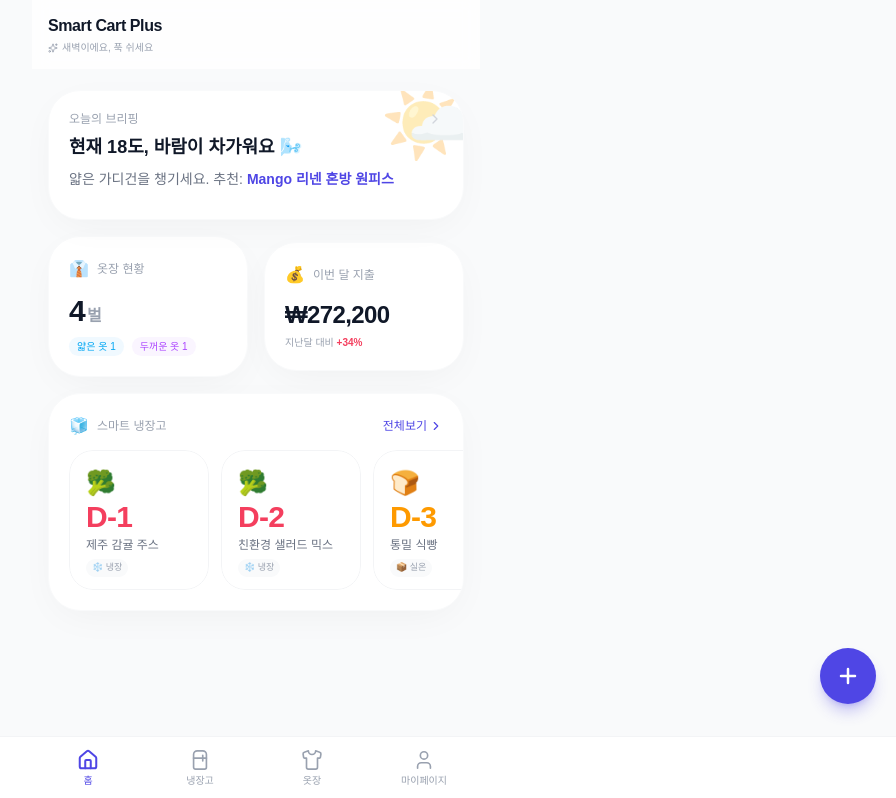
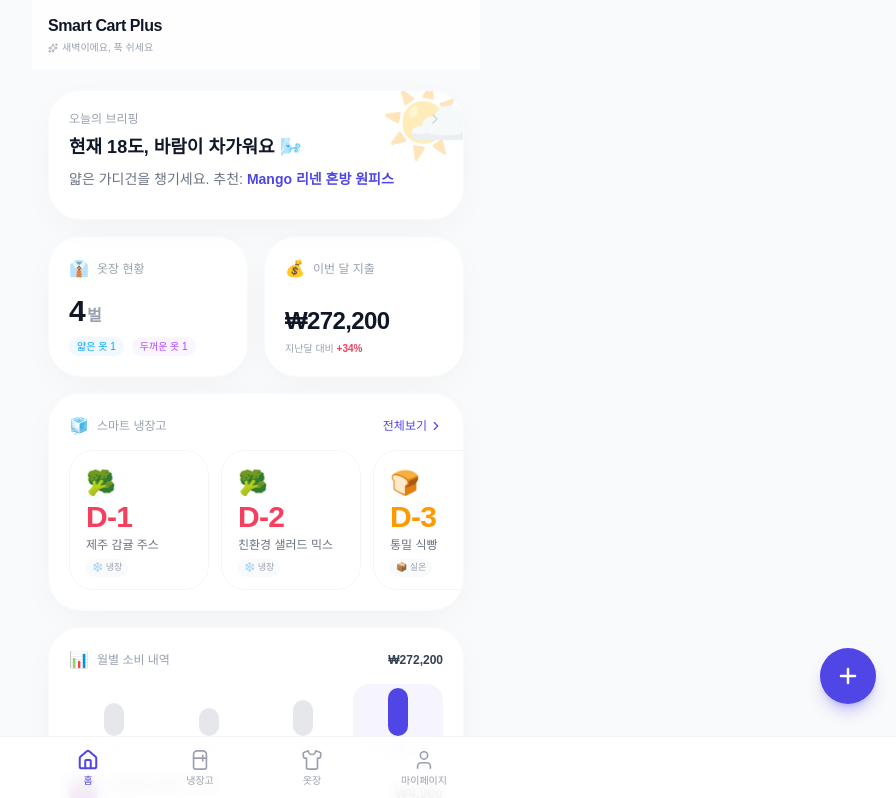
Before and after one commit to shinjihan80/smart-cart-plus, a Next.js app: page / in a window 1280 px wide. Shown: the top 798 px of the page, without its empty margins (384-1280 px from the left). Built offline with nearby package versions, Linux system fonts and the light colour scheme; a web font is replaced by a local one.

Commit message:
fix: 달별 소비 내역 위젯 항상 표시 (토글 제거)
- MonthlyHistory 위젯이 항상 렌더링되도록 변경
- MonthlySpending에서 onOpenHistory prop 및 button 래퍼 제거
- showHistory 상태 제거

Co-Authored-By: Claude Sonnet 4.6 <noreply@anthropic.com>

```diff
--- a/src/app/page.tsx
+++ b/src/app/page.tsx
@@ -177,8 +177,8 @@ function ClosetSummary({ items }: { items: import('@/types').CartItem[] }) {
   );
 }
 
-// ── [B-2] 이번 달 지출 (1x1) — 탭 클릭 시 달별 내역 펼침 ─────────────────────
-function MonthlySpending({ onOpenHistory }: { onOpenHistory: () => void }) {
+// ── [B-2] 이번 달 지출 (1x1) ─────────────────────────────────────────────────
+function MonthlySpending() {
   const now = new Date();
   const thisMonth = MONTHLY_DATA.find((m) => m.month === now.getMonth() + 1) ?? MONTHLY_DATA[MONTHLY_DATA.length - 1];
   const prevMonth = MONTHLY_DATA.find((m) => m.month === now.getMonth()) ?? MONTHLY_DATA[MONTHLY_DATA.length - 2];
@@ -187,7 +187,6 @@ function MonthlySpending({ onOpenHistory }: { onOpenHistory: () => void }) {
     : 0;
 
   return (
-    <button onClick={onOpenHistory} className="block text-left w-full">
     <Widget index={2}>
       <div className="flex flex-col h-full justify-between">
         <div className="flex items-center gap-2 mb-3">
@@ -207,7 +206,6 @@ function MonthlySpending({ onOpenHistory }: { onOpenHistory: () => void }) {
         </div>
       </div>
     </Widget>
-    </button>
   );
 }
 
@@ -377,7 +375,6 @@ export default function HomePage() {
   const { showToast } = useToast();
   const [ready, setReady] = useState(false);
   const [selectedMonth, setSelectedMonth] = useState(new Date().getMonth() + 1);
-  const [showHistory, setShowHistory] = useState(false);
 
   useEffect(() => {
     const t = setTimeout(() => setReady(true), 500);
@@ -405,15 +402,13 @@ export default function HomePage() {
         <div className="px-4 py-5 grid grid-cols-2 gap-4">
           <DailyBriefing items={items} />
           <ClosetSummary items={items} />
-          <MonthlySpending onOpenHistory={() => setShowHistory(!showHistory)} />
+          <MonthlySpending />
           <FridgeCarousel items={items} onDiscard={(id) => {
             const name = items.find((i) => i.id === id)?.name ?? '';
             removeItem(id);
             showToast(`"${name}" 소진 처리됐어요.`);
           }} />
-          {showHistory && (
           <MonthlyHistory selectedMonth={selectedMonth} onChangeMonth={setSelectedMonth} />
-          )}
         </div>
       )}
     </div>
```
Lines whose indentation alone changed are shown as unchanged.
